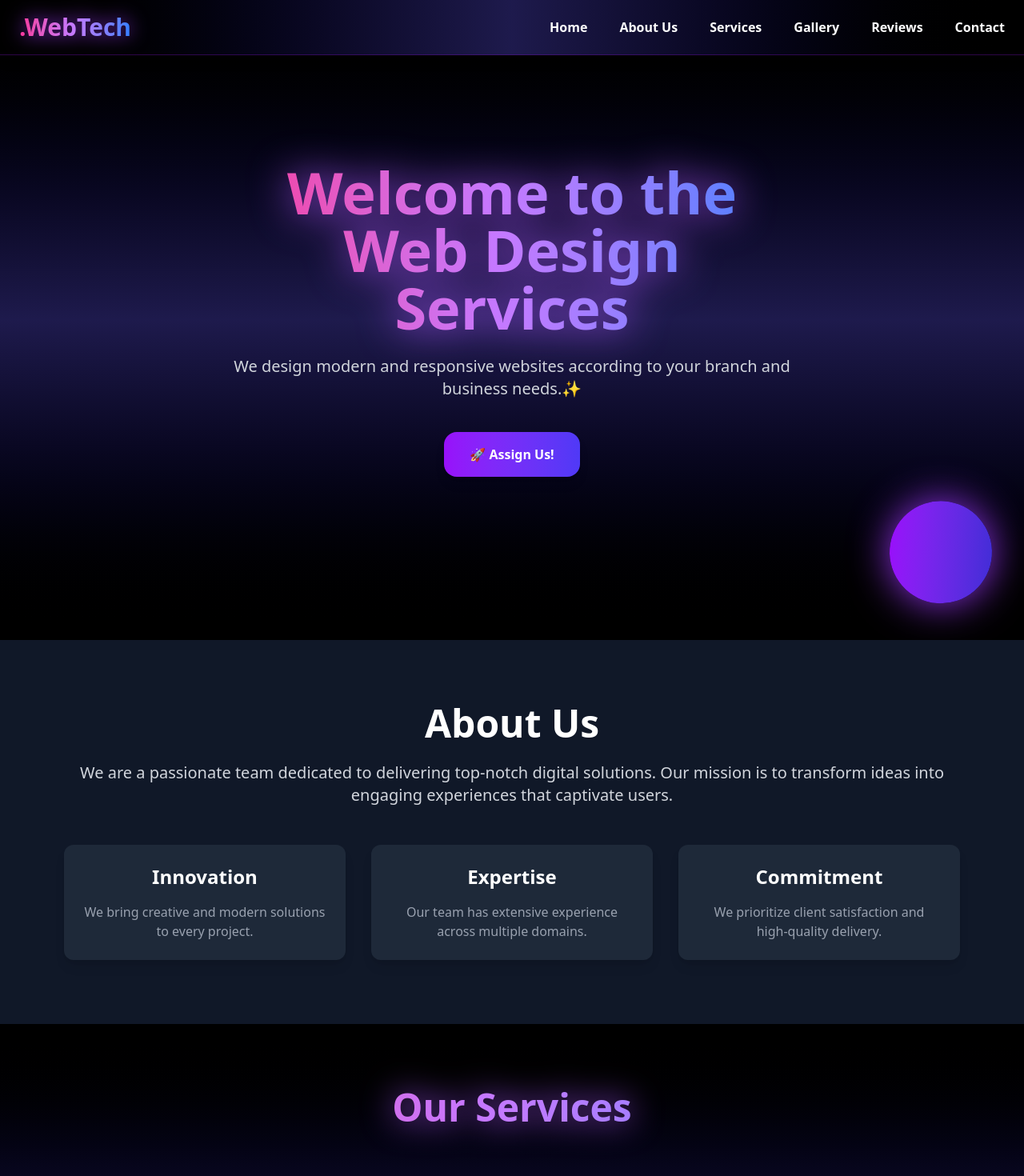
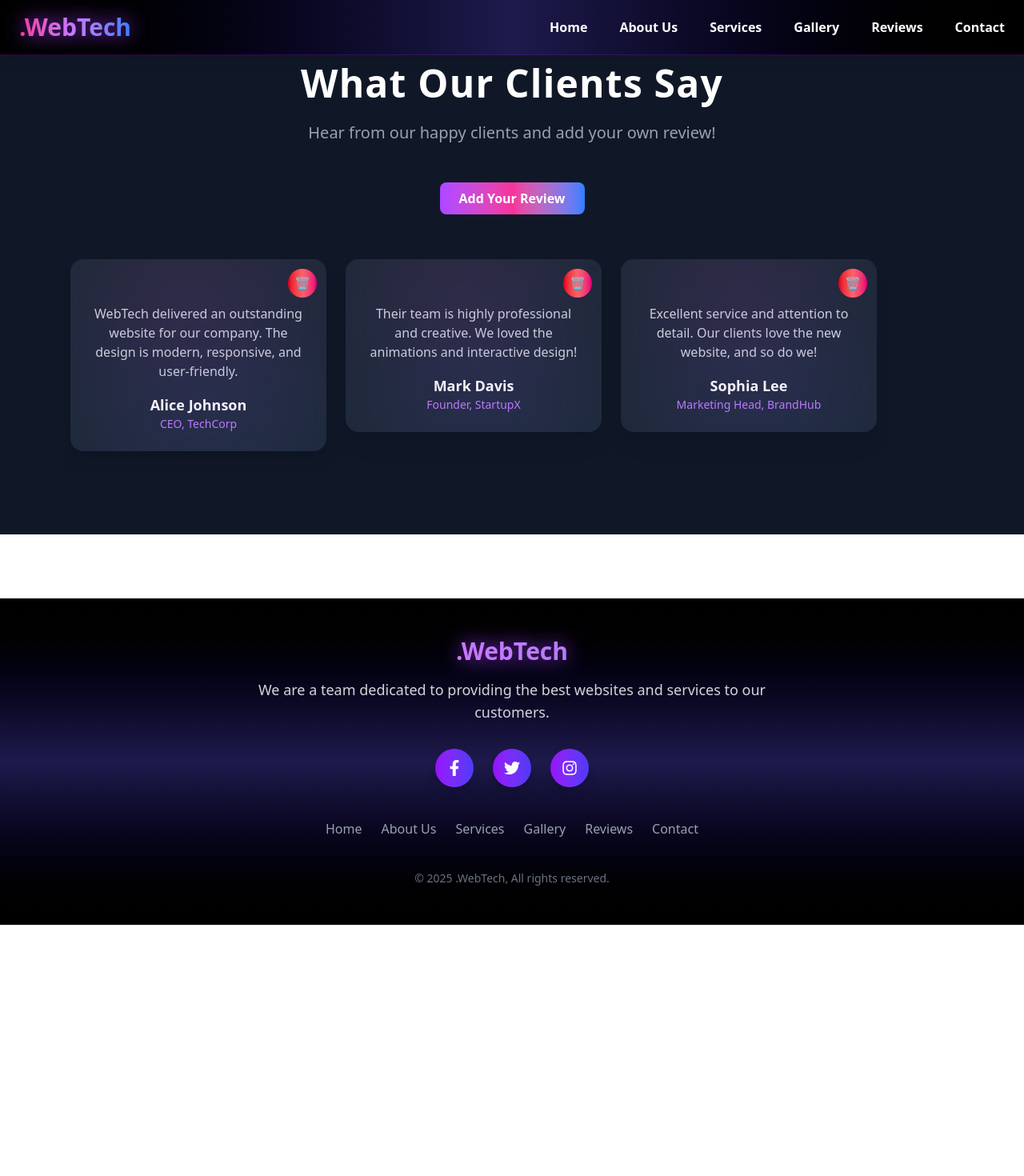
Before and after one commit to NiharikaNeha/Team_Web, a React (Vite) app in the folder frontend/: page /reviews in a window 1280 px wide. Shown: the top 1470 px of the page at 80% size. After the commit the page ends 1156 px from the top, so only its background shows below. Built offline with nearby package versions, Linux system fonts and the light colour scheme.

Commit message:
Updated routing

```diff
--- a/frontend/src/App.jsx
+++ b/frontend/src/App.jsx
@@ -1,9 +1,10 @@
 import React from 'react'
 import Navbar from './Components/Navbar'
-import Footer from './Components/Footer.Jsx'
+import Footer from './Components/Footer.jsx'
+import { Route, Routes } from 'react-router-dom'
 import Home from './Pages/Home'
+import About from './Pages/About'
 import Service from './Pages/Service'
-import About from './Pages/AboutUs'
 import Gallery from './Pages/Gallery'
 import Review from './Pages/Review'
 import Contact from './Pages/Contact'
@@ -12,12 +13,14 @@ const App = () => {
   return (
     <div>
       <Navbar/>
-      <Home/>
-      <About/>
-      <Service/>
-      <Gallery/>
-      <Review/>
-      <Contact/>
+        <Routes>
+          <Route path='/' element={<Home/>}/>
+          <Route path='/about' element={<About/>}/>
+          <Route path='/services' element={<Service/>}/>
+          <Route path='/gallery' element={<Gallery/>}/>
+          <Route path='/reviews' element={<Review/>}/>
+          <Route path='/contact' element={<Contact/>}/>
+        </Routes>
       <Footer/>
     </div>
   )
--- a/frontend/src/Components/ContactSection.jsx
+++ b/frontend/src/Components/ContactSection.jsx
@@ -95,7 +95,7 @@ const Contact = () => {
             />
           </div>
 
-          <div className="flex flex-col md:flex-row gap-4">
+          <div className="flex flex-col md:flex-row gap-8">
             <motion.button
               type="submit"
               className="w-full py-3 rounded-xl bg-gradient-to-r from-purple-500 via-pink-500 to-blue-500 hover:scale-105 transition-transform duration-300 font-semibold shadow-lg"
@@ -112,17 +112,7 @@ const Contact = () => {
               whileHover={{ scale: 1.08 }}
               whileTap={{ scale: 0.95 }}
             >
-              Send via WhatsApp
-            </motion.button>
-
-            <motion.button
-              type="button"
-              onClick={handleSendEmail}
-              className="w-full py-3 rounded-xl bg-gradient-to-r from-blue-500 via-indigo-600 to-purple-700 hover:scale-105 transition-transform duration-300 font-semibold shadow-lg"
-              whileHover={{ scale: 1.08 }}
-              whileTap={{ scale: 0.95 }}
-            >
-              Send via Gmail
+              Send to WhatsApp
             </motion.button>
           </div>
         </motion.form>
--- a/frontend/src/Components/Footer.Jsx
+++ b/frontend/src/Components/Footer.Jsx
@@ -5,8 +5,7 @@ export default function Footer() {
   const socialLinks = [
     { icon: <FaFacebookF />, url: "#" },
     { icon: <FaTwitter />, url: "#" },
-    { icon: <FaInstagram />, url: "#" },
-    { icon: <FaLinkedin />, url: "#" },
+    { icon: <FaInstagram />, url: "#" }
 
   ];
 
@@ -17,7 +16,7 @@ export default function Footer() {
         {[...Array(30)].map((_, i) => (
           <motion.div
             key={i}
-            className="absolute w-1 h-1 bg-white rounded-full"
+            className="absolute w-1 h-1 rounded-full"
             initial={{
               x: Math.random() * window.innerWidth,
               y: Math.random() * window.innerHeight,
--- a/frontend/src/Components/Hero.jsx
+++ b/frontend/src/Components/Hero.jsx
@@ -8,7 +8,7 @@ export default function Hero() {
         {[...Array(40)].map((_, i) => (
           <motion.div
             key={i}
-            className="absolute w-1 h-1 bg-white rounded-full"
+            className="absolute w-1 h-1 rounded-full"
             initial={{
               x: Math.random() * window.innerWidth,
               y: Math.random() * window.innerHeight,
--- a/frontend/src/Components/Services.jsx
+++ b/frontend/src/Components/Services.jsx
@@ -36,7 +36,7 @@ export default function Services() {
         {[...Array(20)].map((_, i) => (
           <motion.div
             key={i}
-            className="absolute w-1 h-1 bg-white rounded-full"
+            className="absolute w-1 h-1  rounded-full"
             initial={{
               x: Math.random() * window.innerWidth,
               y: Math.random() * window.innerHeight,
--- a/frontend/src/Pages/Review.jsx
+++ b/frontend/src/Pages/Review.jsx
@@ -1,5 +1,5 @@
 import React from 'react'
-import Reviews from '../Components/Reveiws'
+import Reviews from '../Components/Reviews'
 
 const Review = () => {
   return (
--- a/frontend/src/Pages/Service.jsx
+++ b/frontend/src/Pages/Service.jsx
@@ -1,12 +1,12 @@
 import React from 'react'
-import Service from '../Components/Services'
+import Provide from '../Components/Services'
 
-const Services = () => {
+const Service = () => {
   return (
     <div>
-        <Service/>
+        <Provide/>
     </div>
   )
 }
 
-export default Services
+export default Service
```
Also changed, not shown: frontend/src/Components/Reviews.jsx (renamed from frontend/src/Components/Reveiws.jsx), frontend/src/Pages/About.jsx (renamed from frontend/src/Pages/AboutUs.jsx).
